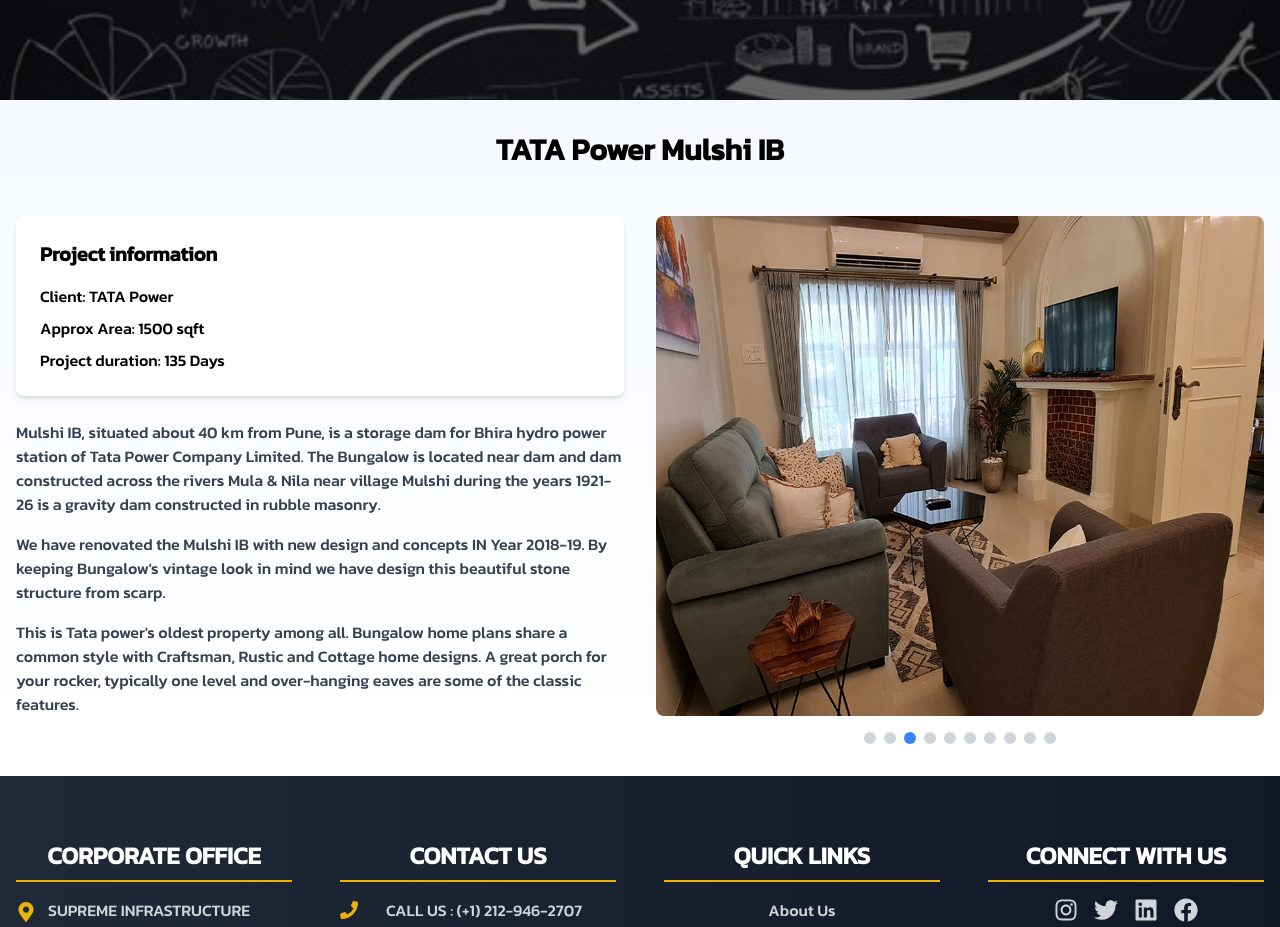
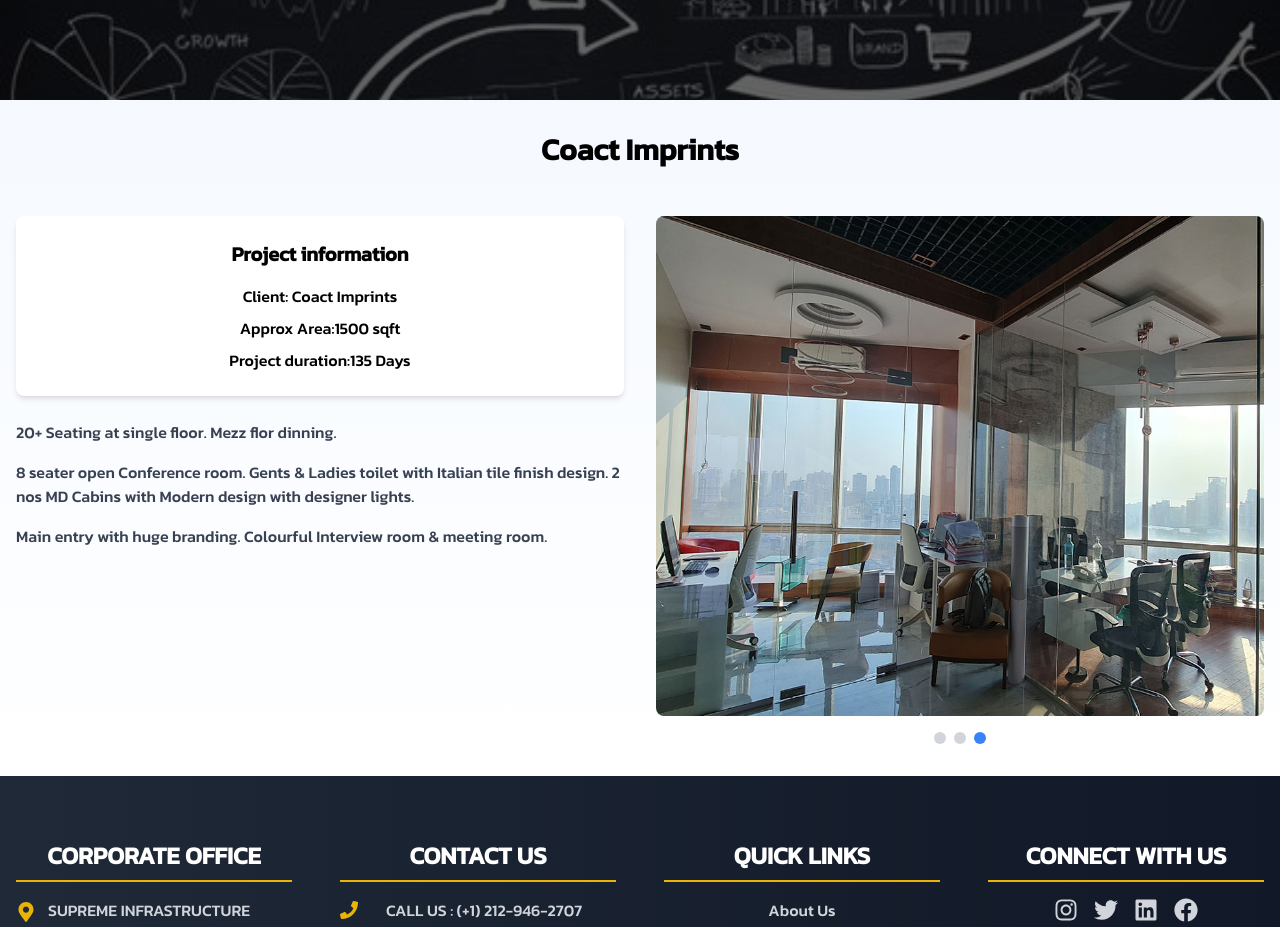
Before and after one commit to AkshayKalamkarr/supremeinfrastructure, a Next.js app: page /project/COACT in a window 1280 px wide. Shown: the part 300-1227 px from the top of the page. Built offline with nearby package versions, Linux system fonts and the light colour scheme.

Commit message:
new code

```diff
--- a/app/project/COACT/page.jsx
+++ b/app/project/COACT/page.jsx
@@ -3,16 +3,9 @@ import React, { useState, useEffect } from 'react';
 import { motion, AnimatePresence } from 'framer-motion';
 
 const images = [
-  '/images/projects/TATA/tata-1.jpg',
-  '/images/projects/TATA/tata-2.jpg',
-  '/images/projects/TATA/tata-3.jpg',
-  '/images/projects/TATA/tata-4.jpg',
-  '/images/projects/TATA/tata-5.jpg',
-  '/images/projects/TATA/tata-6.jpg',
-  '/images/projects/TATA/tata-7.jpg',
-  '/images/projects/TATA/tata-8.jpg',
-  '/images/projects/TATA/tata-9.jpg',
-  '/images/projects/TATA/tata-10.jpg',
+  '/images/projects/COACT/coact-1.jpg',
+  '/images/projects/COACT/coact-2.jpg',
+  '/images/projects/COACT/coact-2.jpg',
 ];
 
 const Coact = () => {
@@ -36,43 +29,38 @@ const Coact = () => {
             transition={{ duration: 1 }}
             className="text-3xl md:text-6xl font-extrabold text-white text-center leading-tight px-4"
           >
-          <span className="text-blue-400">COACT PROJECT</span>
+            <span className="text-blue-400">COACT PROJECT</span>
           </motion.h1>
         </div>
       </div>
 
       <div className="container mx-auto px-4 py-8">
-        <h1 className="text-2xl md:text-3xl font-bold text-center mb-8 md:mb-12">TATA Power Mulshi IB</h1>
+        <h1 className="text-2xl md:text-3xl font-bold text-center mb-8 md:mb-12">Coact Imprints</h1>
 
         <div className="flex flex-col md:flex-row gap-8">
           <div className="md:w-1/2 space-y-6">
             <div className="bg-white shadow-md rounded-lg p-4 md:p-6">
-              <h2 className="text-xl font-semibold mb-4">Project information</h2>
-              <ul className="space-y-2">
-                <li><span className="font-medium">Client:</span> TATA Power</li>
-                <li><span className="font-medium">Approx Area:</span> 1500 sqft</li>
-                <li><span className="font-medium">Project duration:</span> 135 Days</li>
+              <h2 className="text-xl font-semibold mb-4 md:text-center">Project information</h2>
+              <ul className="space-y-2 text-center">
+                <li><span className="font-medium">Client:</span> Coact Imprints</li>
+                <li><span className="font-medium">Approx Area:</span>1500 sqft</li>
+                <li><span className="font-medium">Project duration:</span>135 Days</li>
               </ul>
             </div>
 
             <div className="space-y-4 text-sm md:text-base">
               <p className="text-gray-700">
-                Mulshi IB, situated about 40 km from Pune, is a storage dam for
-                Bhira hydro power station of Tata Power Company Limited. The
-                Bungalow is located near dam and dam constructed across the
-                rivers Mula & Nila near village Mulshi during the years 1921-26 is
-                a gravity dam constructed in rubble masonry.
+                20+ Seating at single floor.
+                Mezz flor dinning.
               </p>
               <p className="text-gray-700">
-                We have renovated the Mulshi IB with new design and concepts
-                IN Year 2018-19. By keeping Bungalow's vintage look in mind we
-                have design this beautiful stone structure from scarp.
+                8 seater open Conference room.
+                Gents & Ladies toilet with Italian tile finish design.
+                2 nos MD Cabins with Modern design with designer lights.
               </p>
               <p className="text-gray-700">
-                This is Tata power's oldest property among all. Bungalow home
-                plans share a common style with Craftsman, Rustic and Cottage
-                home designs. A great porch for your rocker, typically one level
-                and over-hanging eaves are some of the classic features.
+                Main entry with huge branding.
+                Colourful Interview room & meeting room.
               </p>
             </div>
           </div>
```
